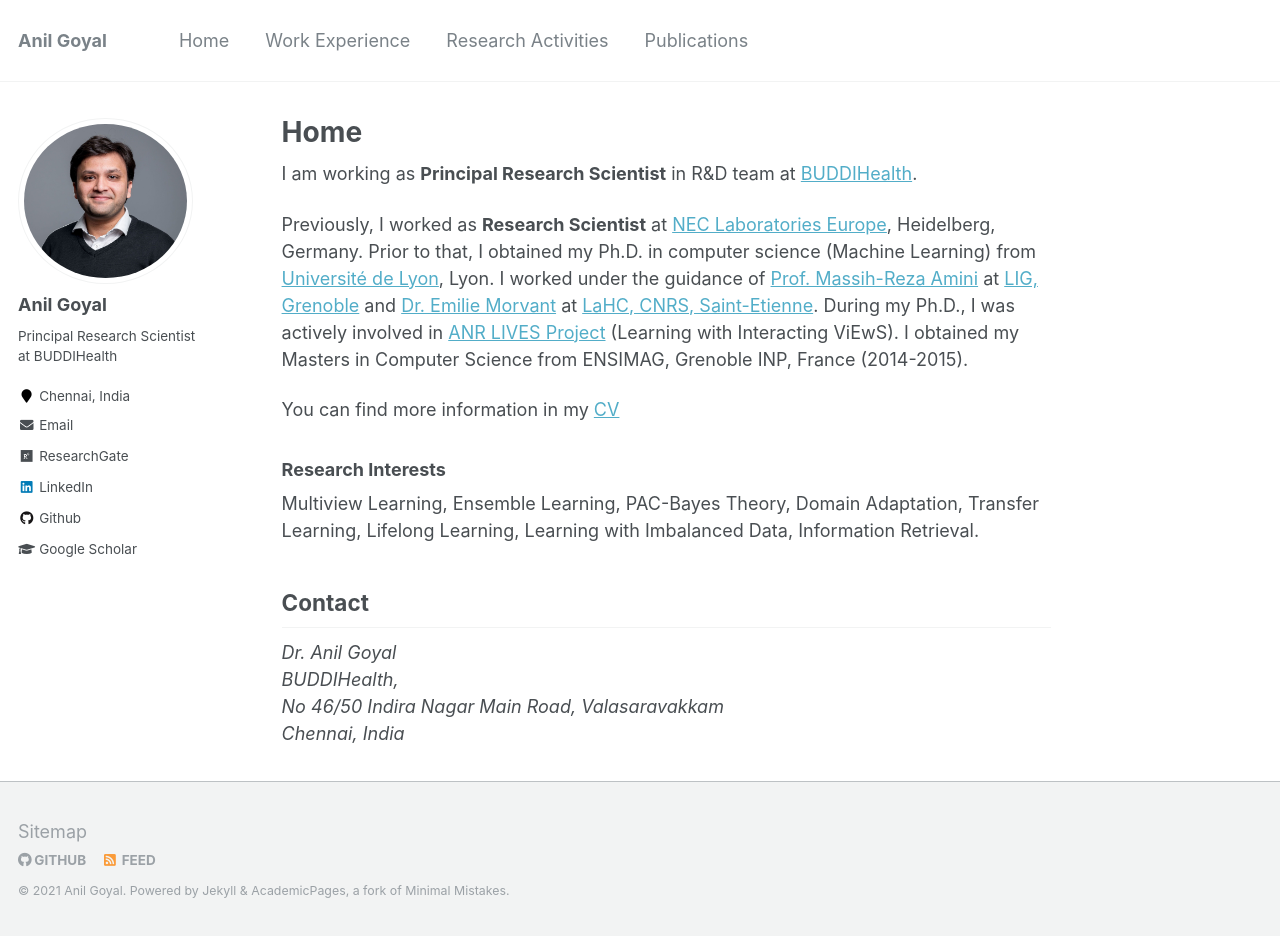
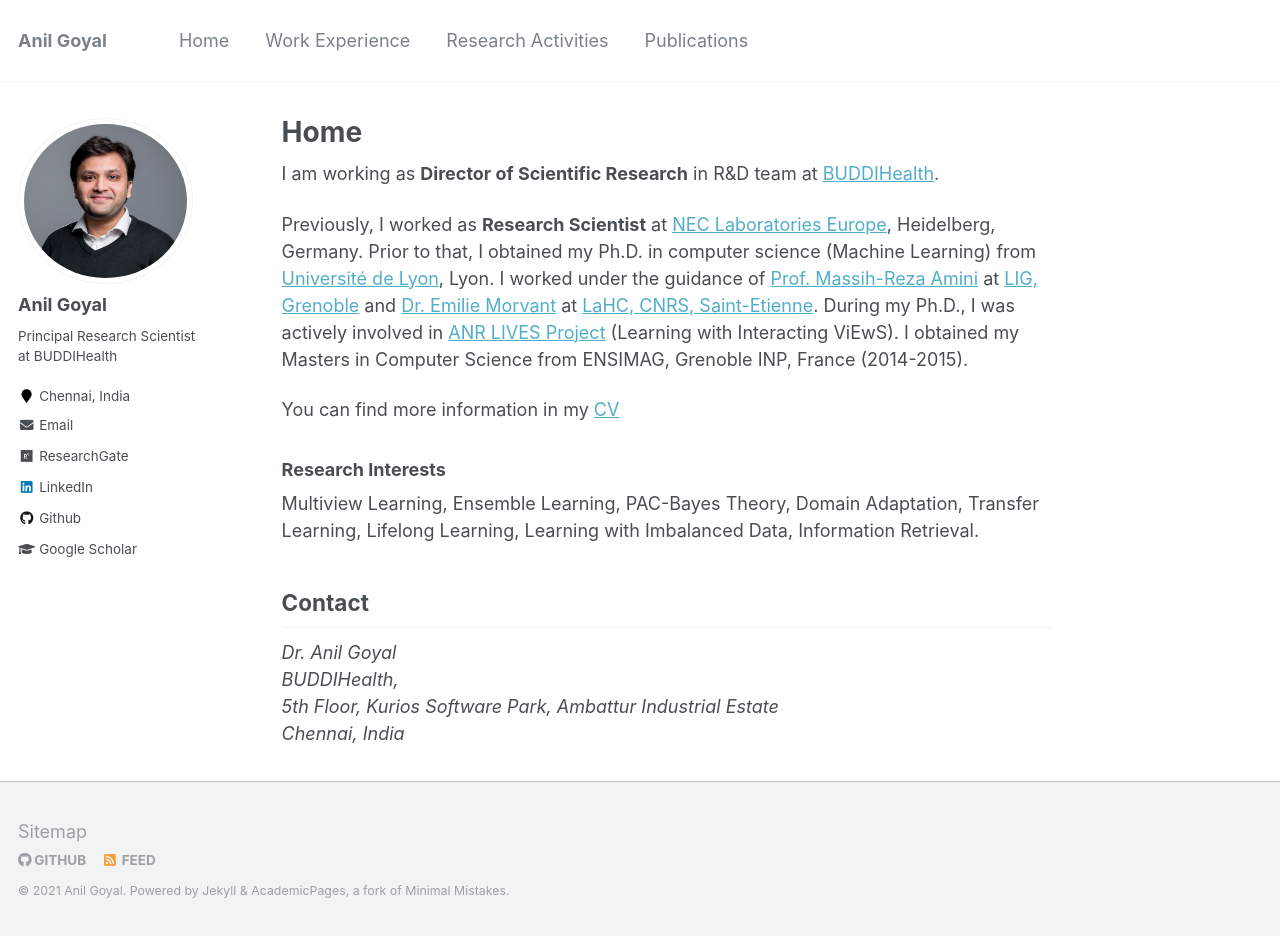
Before and after one commit to goyalanil/goyalanil.github.io, a Jekyll site: the page built from _pages/about.md, in a window 1280 px wide and 936 px high. Built offline with Jekyll 4.4.1, drawn with Linux system fonts in a browser that asks for light colours.

Commit message:
Update about.md

```diff
--- a/_pages/about.md
+++ b/_pages/about.md
@@ -8,7 +8,7 @@ redirect_from:
   - /about.html
 ---
 
-I am working as  **Principal Research Scientist** in R&D team at [BUDDIHealth](https://buddi.ai/).
+I am working as  **Director of Scientific Research** in R&D team at [BUDDIHealth](https://buddi.ai/).
 
 Previously, I worked as **Research Scientist** at [NEC Laboratories Europe](https://www.neclab.eu/), Heidelberg, Germany. Prior to that, I obtained my Ph.D. in computer science (Machine Learning) from [Université de  Lyon](https://www.universite-lyon.fr/version-anglaise/udl-en-6709.kjsp), Lyon. I worked under the guidance of [Prof. Massih-Reza Amini](http://ama.liglab.fr/~amini/ ) at [LIG, Grenoble](https://www.liglab.fr/) and [Dr. Emilie Morvant](http://perso.univ-st-etienne.fr/me63854h/) at [LaHC, CNRS, Saint-Etienne](http://laboratoirehubertcurien.fr/). During my Ph.D., I was actively involved in [ANR LIVES Project](https://lives.lif.univ-mrs.fr/) (Learning with Interacting ViEwS). I obtained my Masters in Computer Science from ENSIMAG, Grenoble INP, France (2014-2015).
 
@@ -19,5 +19,5 @@ Multiview Learning, Ensemble Learning, PAC-Bayes Theory, Domain Adaptation, Tran
 
 ## Contact
 <address>
-  Dr. Anil Goyal <br />BUDDIHealth,<br /> No 46/50 Indira Nagar Main Road, Valasaravakkam <br /> Chennai, India<br />
+  Dr. Anil Goyal <br />BUDDIHealth,<br />  5th Floor, Kurios Software Park, Ambattur Industrial Estate <br /> Chennai, India<br />
 </address>
```
